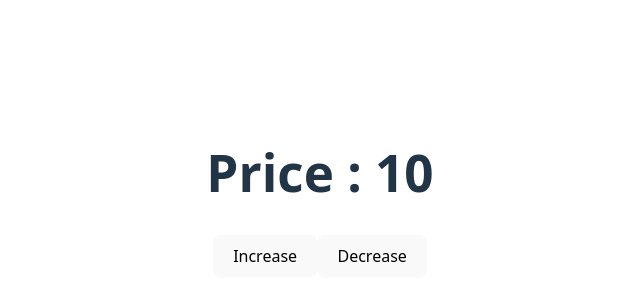
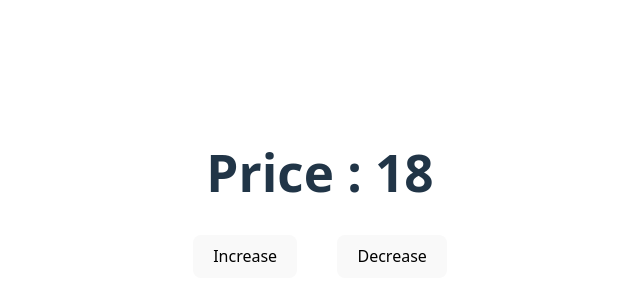
Before and after one commit to ridwanahmedxix/React-, a React (Vite) app in the folder Practice/project2/: page / in a window 1280 px wide. Shown: the part 206-506 px from the top of the page, without its empty margins (320-960 px from the left). Built offline with nearby package versions, Linux system fonts and the light colour scheme.

Commit message:
all update

```diff
--- a/Practice/project2/src/App.jsx
+++ b/Practice/project2/src/App.jsx
@@ -1,23 +1,10 @@
-import React, { useState } from "react";
+import React from "react";
 import "./App.css";
-
+import Home from "./components/Home/Home";
 const App = () => {
-  const [price, setPrice] = useState(10);
-  const increaseHandle = () => {
-    const newPrice = price + 1;
-    setPrice(newPrice);
-  };
-
-  const decreaseHandele = () => {
-    const newPrice = price - 1;
-    setPrice(newPrice);
-  };
-
   return (
     <div>
-      <h1> Price : {price} </h1>
-      <button onClick={increaseHandle}>Increase</button>
-      <button onClick={decreaseHandele}>Decrease</button>
+      <Home></Home>
     </div>
   );
 };
--- a/Practice/project2/src/components/Home/Home.css
+++ b/Practice/project2/src/components/Home/Home.css
@@ -0,0 +1,3 @@
+#increase {
+  margin-right: 40px;
+}
--- a/Practice/project2/src/components/Home/Home.jsx
+++ b/Practice/project2/src/components/Home/Home.jsx
@@ -0,0 +1,31 @@
+import React, { useState } from "react";
+import "./Home.css";
+
+const Home = () => {
+  const [price, setPrice] = useState(18);
+  const increaseHandel = () => {
+    const newPrice = price + 1;
+    setPrice(newPrice);
+  };
+
+  const decreaseHandle = () => {
+    const newPrice = price - 1;
+    setPrice(newPrice);
+  };
+
+  return (
+    <div>
+      <h1> Price : {price} </h1>
+
+      <button onClick={increaseHandel} id="increase">
+        Increase
+      </button>
+
+      <button onClick={decreaseHandle} id="decrease">
+        Decrease
+      </button>
+    </div>
+  );
+};
+
+export default Home;
```
